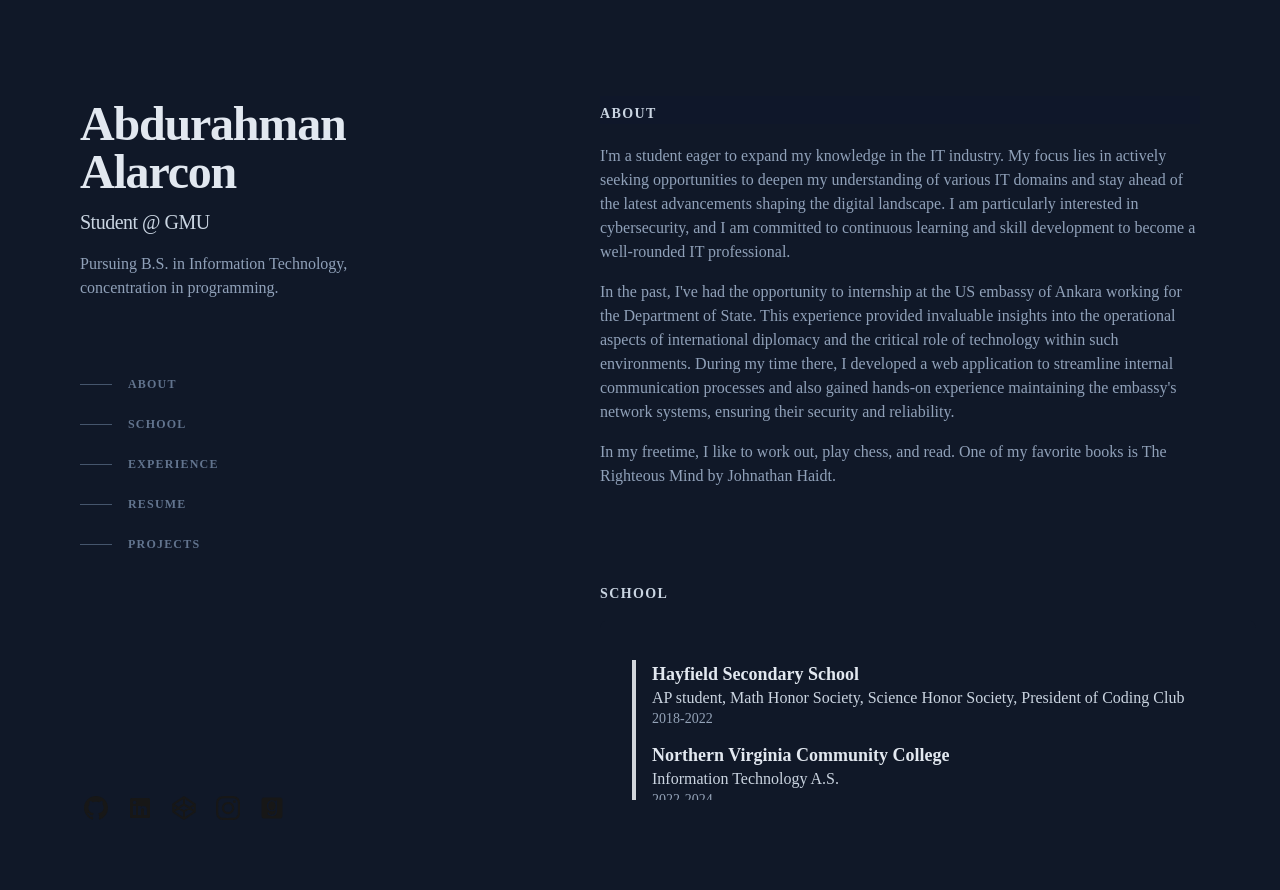
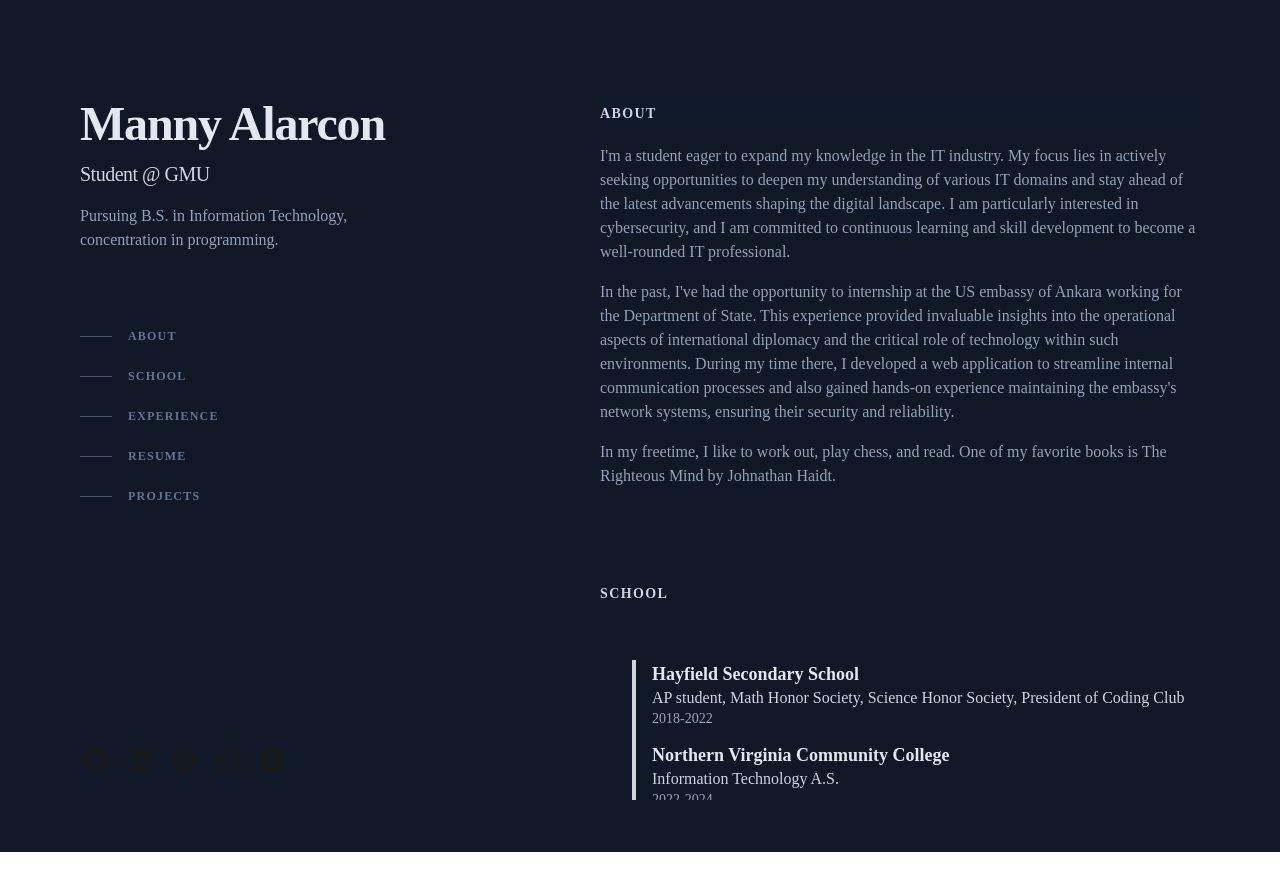
Before and after one commit to isoala/next-app, a Next.js app: page / in a window 1280 px wide. Shown: the top 890 px of the page. After the commit the page ends 852 px from the top, so only its background shows below. Built offline with nearby package versions, Linux system fonts and the light colour scheme.

Commit message:
update name

```diff
--- a/src/app/page.tsx
+++ b/src/app/page.tsx
@@ -48,7 +48,7 @@ const Home = () => {
 
       <div className="w-full md:w-[45%] pl-6 pr-10 md:p-20 pt-10 flex flex-col items-start md:top-10 top-10 md:mt-5 md:sticky overflow-y-clip bg-gray-900"><div>
         <h1 className="text-4xl font-bold tracking-tight text-slate-200 md:text-5xl flex">
-          <Link href="/">Abdurahman Alarcon</Link>
+          <Link href="/">Manny Alarcon</Link>
         </h1>
         <h2 className="mt-3 text-lg font-medium tracking-tight text-slate-300 sm:text-xl flex">
           Student @ GMU
```
